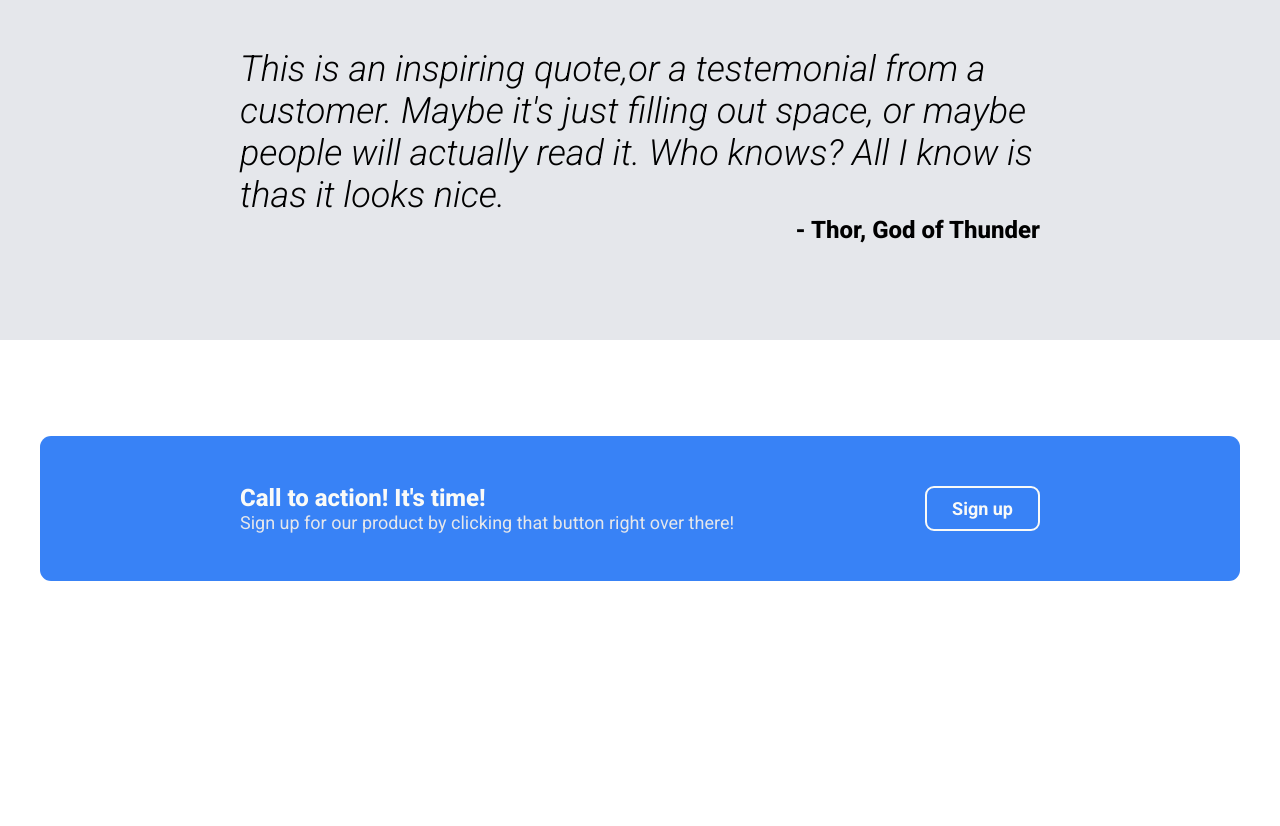
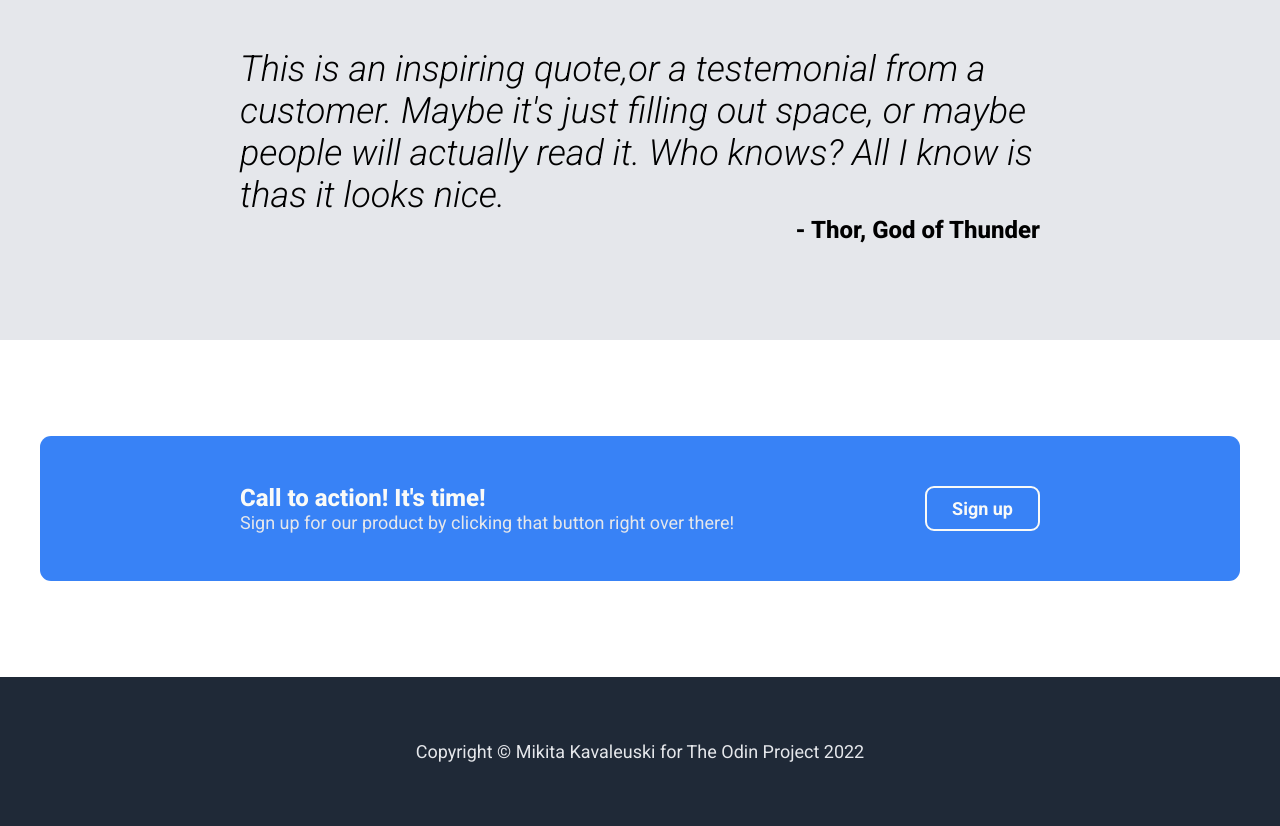
Before and after one commit to MrDBStig/TOP_Landing, a plain HTML site: page index.html in a window 1280 px wide. Shown: the part 917-1743 px from the top of the page. Before the commit the page ends 1594 px from the top, so only its background shows below. Drawn offline with Linux system fonts and the light colour scheme.

Commit message:
Create footer

```diff
--- a/index.html
+++ b/index.html
@@ -96,6 +96,11 @@
         </div>
       </section>
     </main>
-    <footer class="footer"></footer>
+
+    <footer class="footer">
+      <div class="copy">
+        <p>Copyright &copy; Mikita Kavaleuski for The Odin Project 2022</p>
+      </div>
+    </footer>
   </body>
 </html>
--- a/style.css
+++ b/style.css
@@ -210,3 +210,15 @@ a:visited {
 .sign-up--cta {
   border: 2px solid #f9faf8;
 }
+
+/* FOOTER */
+
+.footer {
+  padding: 6.4rem 0;
+  background-color: #1f2937;
+  color: #e5e7eb;
+}
+
+.copy {
+  text-align: center;
+}
```
